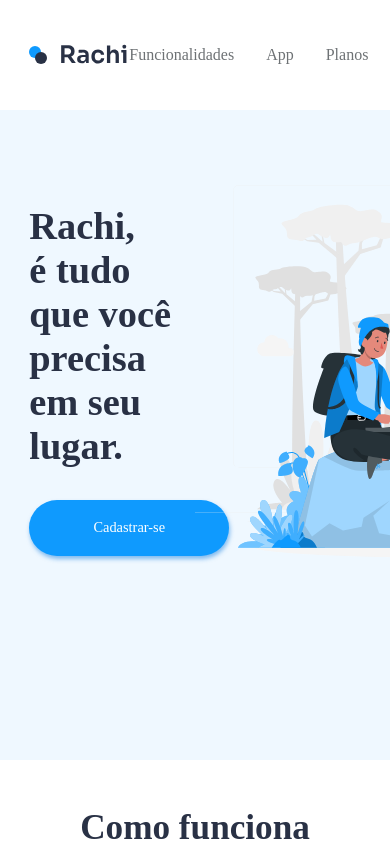
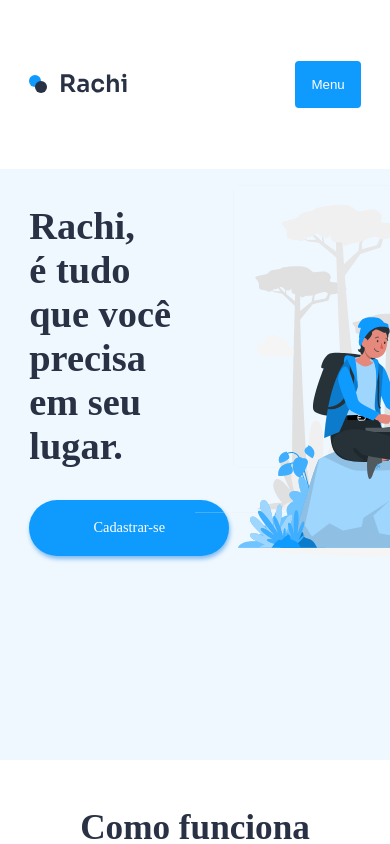
Before and after one commit to PedroMakengo/rachi, a React (Create React App) app: page / in a window 390 px wide. Shown: the top 844 px of the page. Built offline with nearby package versions, Linux system fonts and the light colour scheme.

Commit message:
Trabalhar responsivo da parte do header

```diff
--- a/src/components/Header/index.jsx
+++ b/src/components/Header/index.jsx
@@ -15,6 +15,9 @@ const Header = () => {
           <a href="/">Planos</a>
           <a href="/">Contacto</a>
         </Nav>
+        <button>
+          Menu
+        </button>
       </div>
     </HeaderContent>
   )
--- a/src/components/Header/style.js
+++ b/src/components/Header/style.js
@@ -12,6 +12,32 @@ export const HeaderContent = styled.header`
     display: flex;
     align-items: center;
     justify-content: space-between;
+
+    button {
+      display: none;
+    }
+  }
+
+  @media (max-width: 480px) {
+    height: 20vh;
+
+    .container {
+      button {
+        display: block;
+        padding: 1rem;
+
+        background: #0F9AFE;
+        border-radius: 0.25rem;
+
+        border: 0;
+        color: #fff;
+      }
+    }
+
+    /* Outra Parte */
+    nav {
+      display: none;
+    }
   }
 `;
 
```
